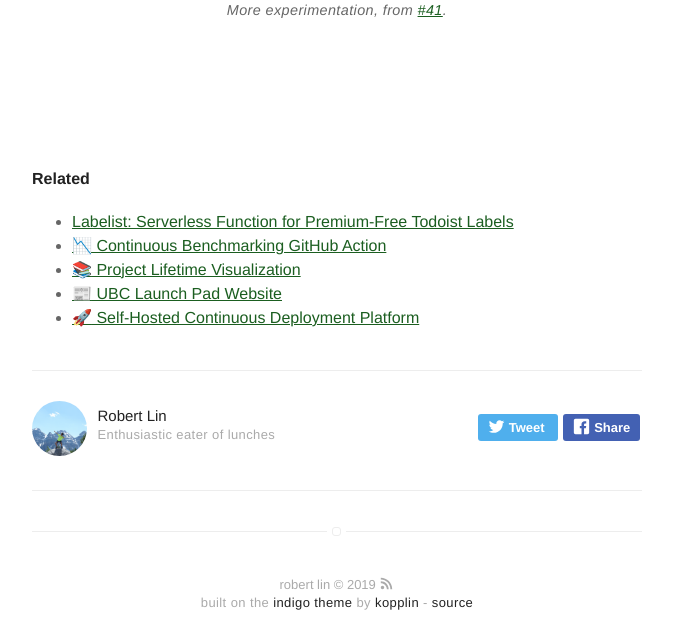
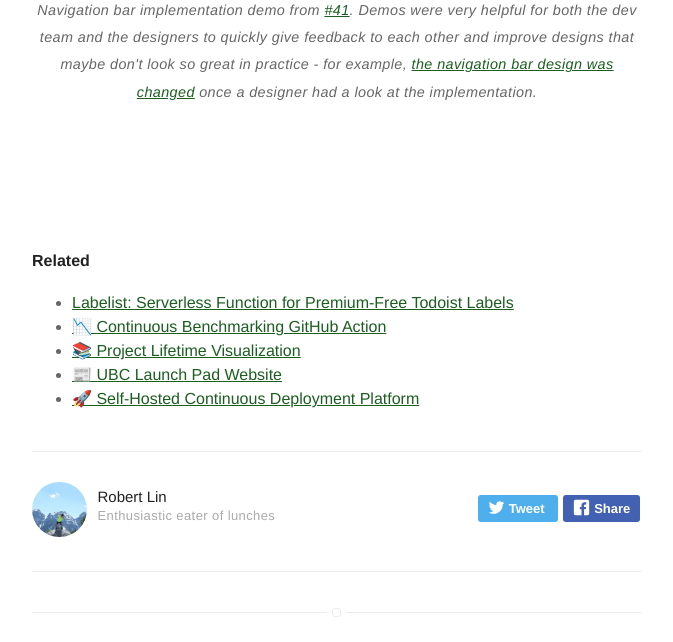
Before and after one commit to bobheadxi/bobheadxi.github.io, a Jekyll site: the page built from _posts/2018-06-30-nwhacks2019.md, in a window 1280 px wide and 900 px high, scrolled down 2903 px, cut to the strip 258-900 px from the top of the window. Shown: the whole strip, without its empty margins (303-976 px from the left). Built offline with Jekyll 4.4.1, drawn with Linux system fonts in a browser that asks for light colours; emoji names are drawn with the system emoji font.

Commit message:
flesh out description of navbar demo

```diff
--- a/_posts/2018-06-30-nwhacks2019.md
+++ b/_posts/2018-06-30-nwhacks2019.md
@@ -95,8 +95,12 @@ and see the website [live](https://nwplus.github.io/nwhacks2019)!
 </p>
 
 <p align="center">
-  <i style="font-size:90%;">More experimentation, from
-  <a href="https://github.com/nwplus/nwhacks2019/pull/41" target="_blank">#41</a>.</i>
+  <i style="font-size:90%;">Navigation bar implementation demo from
+  <a href="https://github.com/nwplus/nwhacks2019/pull/41" target="_blank">#41</a>.
+  Demos were very helpful for both the dev team and the designers to quickly
+  give feedback to each other and improve designs that maybe don't look so great
+  in practice - for example, <a href="https://github.com/nwplus/nwhacks2019/pull/41#pullrequestreview-145049016" target="_blank">the navigation bar design was changed</a>
+  once a designer had a look at the implementation.</i>
 </p>
 
 <br />
```
